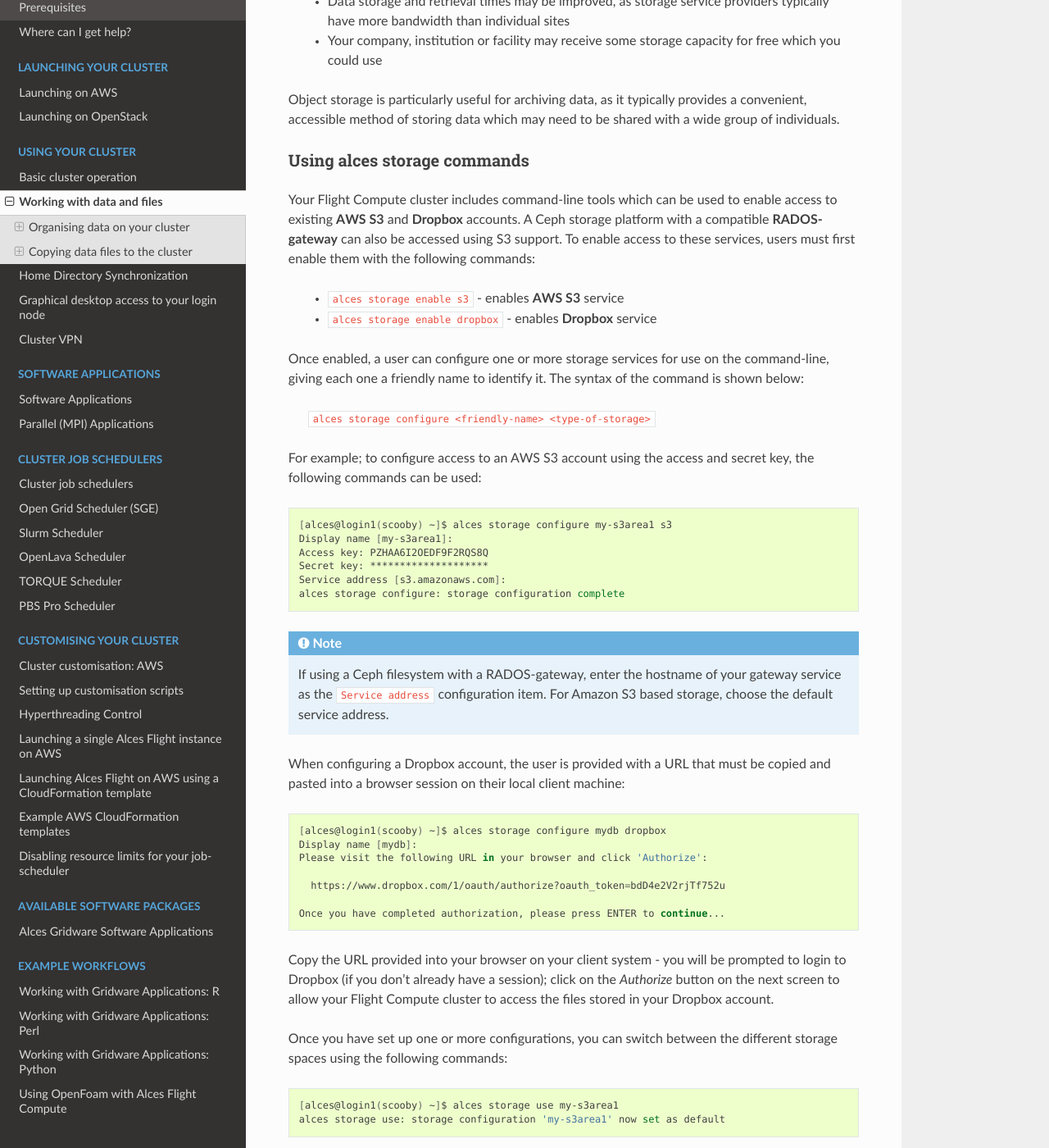
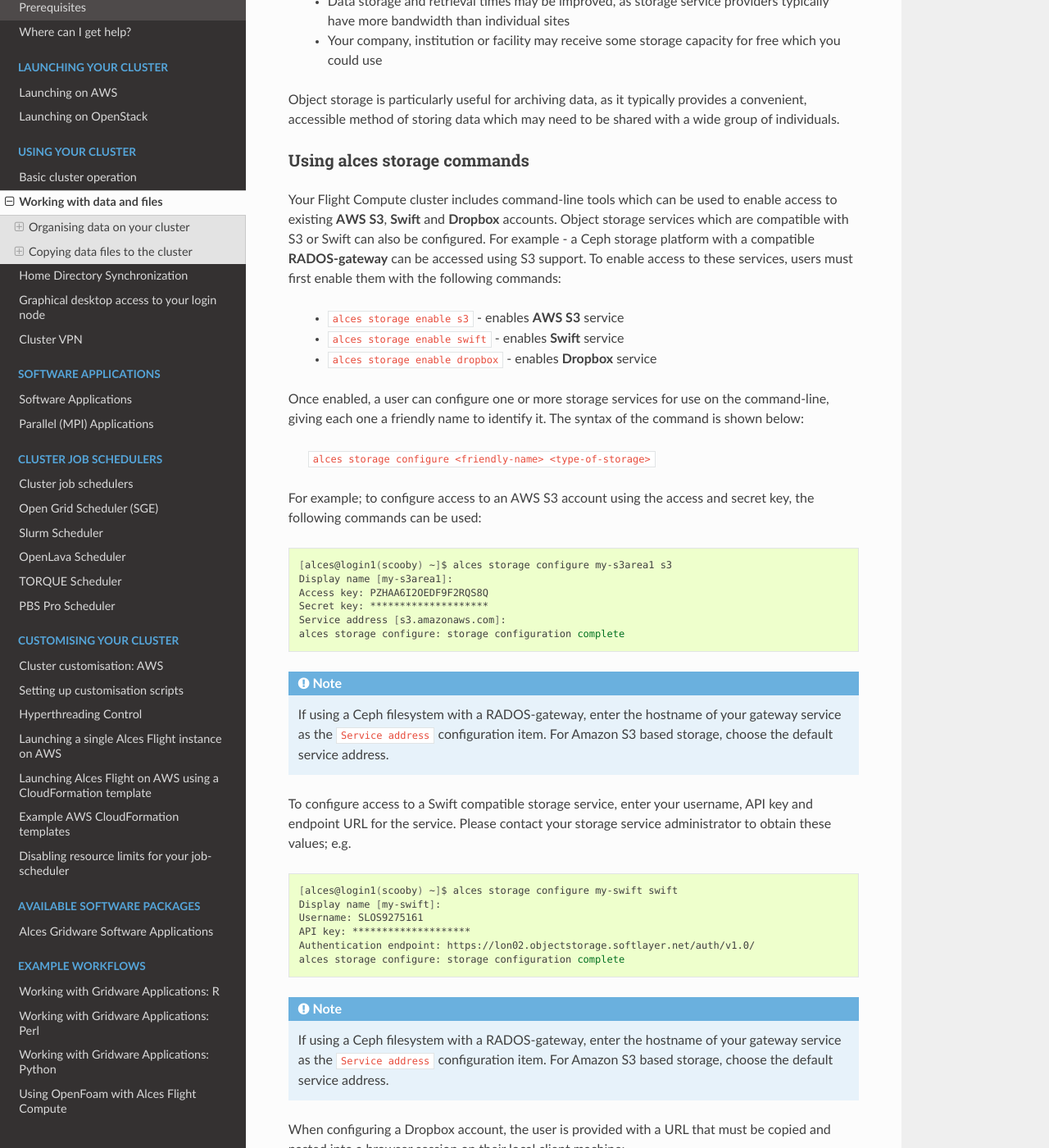
Before and after one commit to alces-software/flight-appliance-docs, a Sphinx documentation site: the page built from docs/source/databasics/data_basics.rst, in a window 1280 px wide and 1400 px high, scrolled down 4717 px. Shown: the whole window at 82% size. Built offline with Sphinx 7.4.7 and the Read the Docs theme 2.0.0, drawn with Linux system fonts in a browser that asks for light colours.

Commit message:
updated to include swift storage backed - e75ffae

```diff
--- a/docs/source/databasics/data_basics.rst
+++ b/docs/source/databasics/data_basics.rst
@@ -139,9 +139,10 @@
 Using alces storage commands
 ----------------------------
 
-Your Flight Compute cluster includes command-line tools which can be used to enable access to existing **AWS S3** and **Dropbox** accounts. A Ceph storage platform with a compatible **RADOS-gateway** can also be accessed using S3 support. To enable access to these services, users must first enable them with the following commands:
+Your Flight Compute cluster includes command-line tools which can be used to enable access to existing **AWS S3**, **Swift** and **Dropbox** accounts. Object storage services which are compatible with S3 or Swift can also be configured. For example - a Ceph storage platform with a compatible **RADOS-gateway** can be accessed using S3 support. To enable access to these services, users must first enable them with the following commands:
 
  - ``alces storage enable s3`` - enables **AWS S3** service
+ - ``alces storage enable swift`` - enables **Swift** service
  - ``alces storage enable dropbox`` - enables **Dropbox** service
 
 Once enabled, a user can configure one or more storage services for use on the command-line, giving each one a friendly name to identify it. The syntax of the command is shown below:
@@ -160,6 +161,20 @@
     alces storage configure: storage configuration complete
 
 .. note:: If using a Ceph filesystem with a RADOS-gateway, enter the hostname of your gateway service as the ``Service address`` configuration item. For Amazon S3 based storage, choose the default service address.
+
+To configure access to a Swift compatible storage service, enter your username, API key and endpoint URL for the service. Please contact your storage service administrator to obtain these values; e.g.
+
+.. code:: bash
+
+    [alces@login1(scooby) ~]$ alces storage configure my-swift swift
+    Display name [my-swift]:
+    Username: SLOS9275161
+    API key: ********************
+    Authentication endpoint: https://lon02.objectstorage.softlayer.net/auth/v1.0/
+    alces storage configure: storage configuration complete
+
+.. note:: If using a Ceph filesystem with a RADOS-gateway, enter the hostname of your gateway service as the ``Service address`` configuration item. For Amazon S3 based storage, choose the default service address.
+
 
 When configuring a Dropbox account, the user is provided with a URL that must be copied and pasted into a browser session on their local client machine:
 
```
